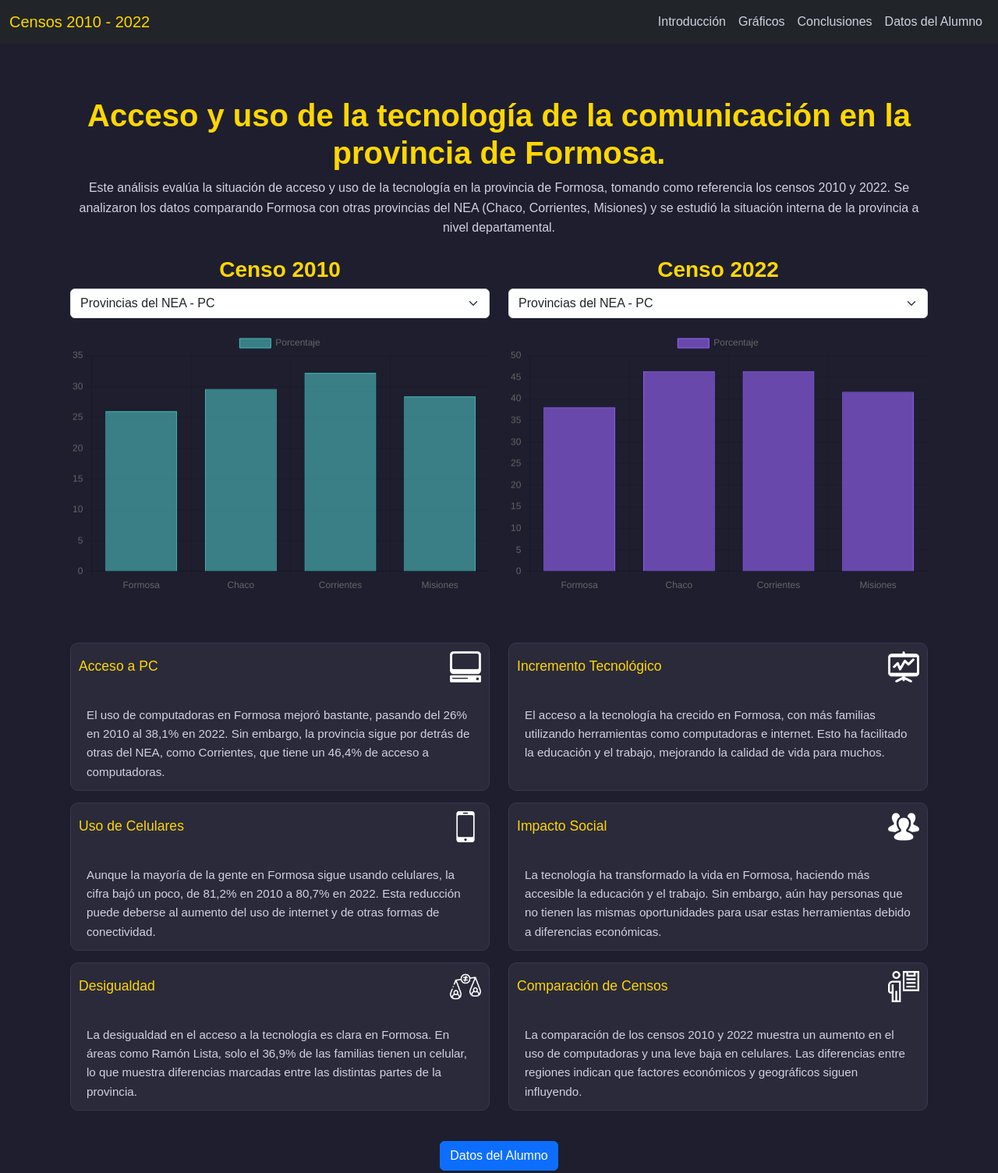
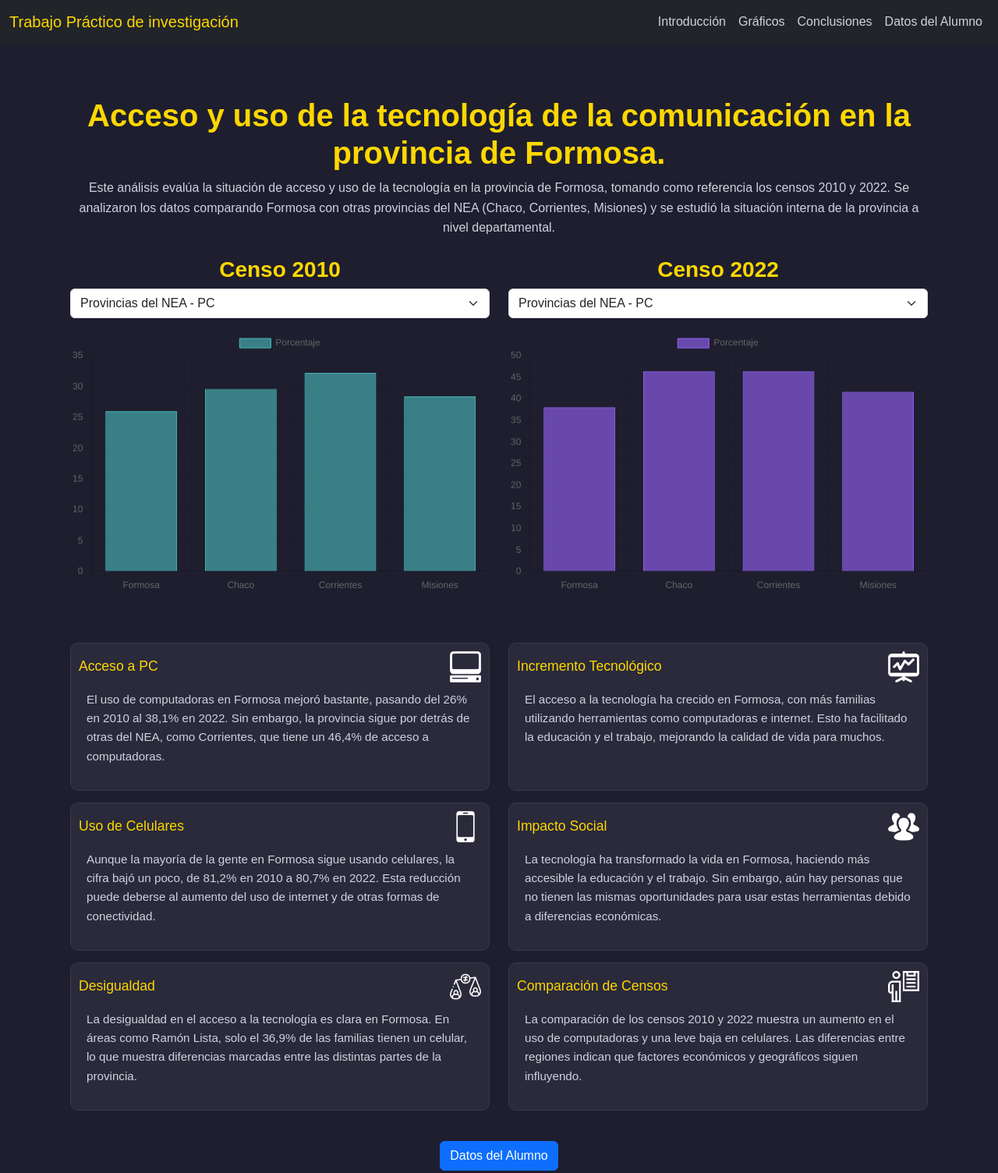
Before and after one commit to Maykel973/Analisis, a plain HTML site: page index.html in a window 1280 px wide. Shown: the whole page at 78% size. Drawn offline with nearby package versions, Linux system fonts and the light colour scheme.

Commit message:
Add files via upload

```diff
--- a/css/styles.css
+++ b/css/styles.css
@@ -84,9 +84,9 @@ p {
 
 /* Descripción de la tarjeta */
 .description-card p {
-    margin-top: 60px; /* Espacio para el encabezado */
+    margin-top: 40px; /* Espacio para el encabezado */
     font-size: 0.95rem;
     color: #d1d1e0; /* Texto claro */
-    height: 150px; /* Altura fija para el texto */
-    overflow: hidden; /* Evitar que el texto exceda el área de la tarjeta */
+    height: 130px; /* Altura fija para el texto */
+    overflow: auto; /* Evitar que el texto exceda el área de la tarjeta */
 }
--- a/index.html
+++ b/index.html
@@ -11,7 +11,7 @@
     <!-- Barra de navegación -->
     <nav class="navbar navbar-expand-lg navbar-dark bg-dark">
         <div class="container-fluid">
-            <a class="navbar-brand" href="#">Censos 2010 - 2022</a>
+            <a class="navbar-brand" href="#">Trabajo Práctico de investigación</a>
             <button class="navbar-toggler" type="button" data-bs-toggle="collapse" data-bs-target="#navbarNav" aria-controls="navbarNav" aria-expanded="false" aria-label="Toggle navigation">
                 <span class="navbar-toggler-icon"></span>
             </button>
```
